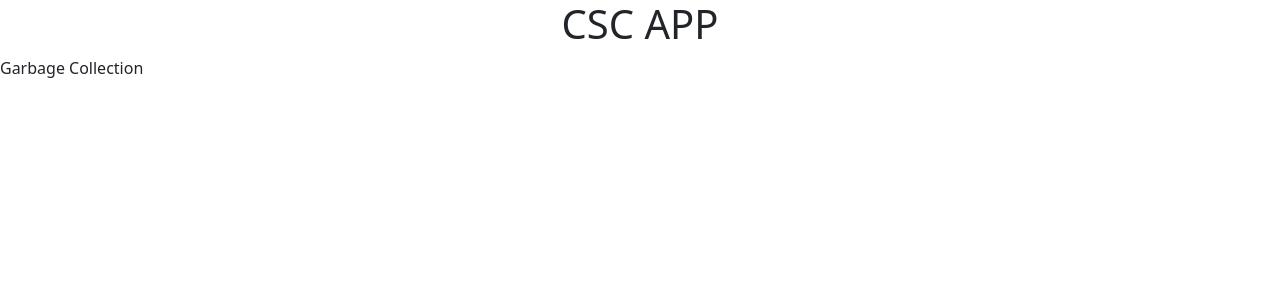
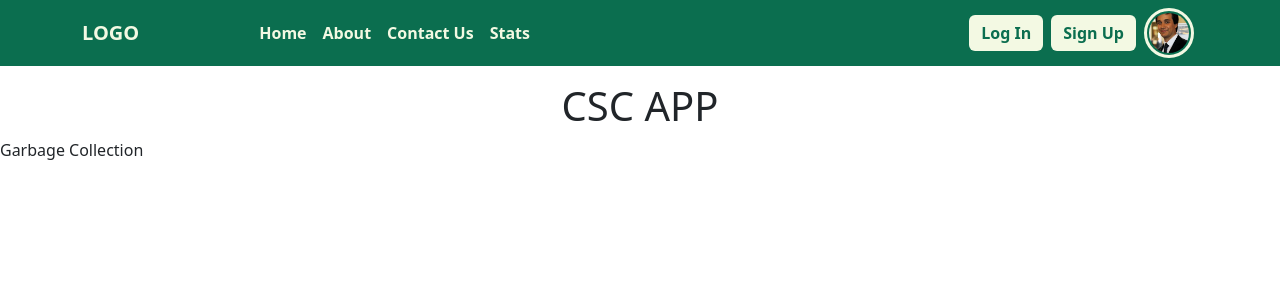
Before and after one commit to KhaledElbahr/community-scrap-collector, a React (Create React App) app: page / in a window 1280 px wide. Shown: the top 300 px of the page. Built offline with nearby package versions, Linux system fonts and the light colour scheme.

Commit message:
component : navbar

```diff
--- a/src/App.js
+++ b/src/App.js
@@ -1,8 +1,11 @@
+import React from 'react';
 import './App.css';
+import Home from './views/Home';
 
 function App() {
   return (
     <>
+    <Home />
     <h1 className="text-center">CSC APP</h1>
     <p>Garbage Collection</p>
     </>
--- /dev/null
+++ b/src/common/header/Header.css
@@ -0,0 +1,80 @@
+/* ---navbar common--- */
+.white-text{
+    color: #F3F9E3 !important;
+}
+.green-text{
+    color: #0b6e4f !important;
+}
+.white-bg{
+    background-color: #F3F9E3 !important;
+}
+.green-bg{
+    background-color: #0b6e4f !important;
+}
+/* ---user drop down--- */
+.user-info{
+    background-image: url('./person.jpg');
+    background-position:center;
+    background-size: cover;
+    width: 40px;
+    height: 40px;
+    border-radius: 50%;
+
+}
+.user-border{
+    padding: 2px;
+    border: 3px solid #F3F9E3;
+    border-radius: 50%;
+    height: fit-content;
+    width: fit-content;
+    transition: all 0.2s ease-in;
+}
+.user-border:hover{
+    border-color: #073B3A;
+}
+
+.dropdown-toggle::after {
+    content: "" !important;
+    opacity: 0 !important;
+}
+.dropdown-menu{
+    background-color: #0b6e4f !important;
+    border: 1px solid #F3F9E3 !important;
+    right: 0 !important;
+    left: auto !important;
+    -webkit-box-shadow: 0px 0px 3px 1px #0b6e4f;
+    -moz-box-shadow: 0px 0px 3px 1px #0b6e4f;
+    box-shadow: 0px 0px 3px 1px #0b6e4f;
+    margin-top: 15px !important;
+}
+.dropdown-divider{
+    background-color: #F3F9E3 !important;
+}
+.dropdown-item{
+    transition: all 0.2s ease-in !important;
+}
+.dropdown-item:hover {
+    background-color: #F3F9E3 !important;
+    color: #0b6e4f !important;
+}
+
+/* ---navlinks--- */
+.offcanvas{
+   width: 50% !important;
+}
+.nav-link{
+    transition: all 0.2s ease-in !important;
+}
+.nav-link:hover{
+    color: #DDB771 !important;
+}
+.nav-link.active{
+    color: #DDB771 !important;
+}
+.nav-btn{
+    transition: all 0.2s ease-in !important;
+}
+.nav-btn:hover{
+    background-color: #073B3A !important;
+    color: #F3F9E3 !important;
+}
--- a/src/common/header/Header.jsx
+++ b/src/common/header/Header.jsx
@@ -0,0 +1,97 @@
+import React from 'react'
+import Container from 'react-bootstrap/Container';
+import Nav from 'react-bootstrap/Nav';
+import Navbar from 'react-bootstrap/Navbar';
+import NavDropdown from 'react-bootstrap/NavDropdown'
+import Offcanvas from 'react-bootstrap/Offcanvas';
+import Button from 'react-bootstrap/esm/Button';
+import './Header.css';
+export default function Header() {
+  return (
+    <>
+    {['md'].map((expand) => (
+      <Navbar key={expand} expand={expand} className="mb-3 green-bg" >
+        <Container >
+          <Navbar.Brand href="#" className='white-text fw-semibold' >LOGO</Navbar.Brand>
+          <Navbar.Toggle aria-controls={`offcanvasNavbar-expand-${expand}`} className='white-bg'   />
+          <Navbar.Offcanvas
+            id={`offcanvasNavbar-expand-${expand}`}
+            aria-labelledby={`offcanvasNavbarLabel-expand-${expand}`}
+            placement="end"
+
+          >
+            <Offcanvas.Header closeButton className='green-bg'>
+              <Offcanvas.Title className='white-text fw-semibold' id={`offcanvasNavbarLabel-expand-${expand}`}>
+                Menu
+              </Offcanvas.Title>
+            </Offcanvas.Header>
+            <Offcanvas.Body className='green-bg'>
+              <Nav className=" justify-content-md-between align-items-md-center flex-grow-1 ps-md-5">
+                <div className=' d-flex flex-column flex-md-row justify-content-center ps-md-5'>
+                <Nav.Link href="#action1" className='white-text fw-semibold'>Home</Nav.Link>
+                <Nav.Link href="#action2" className='white-text fw-semibold'>About</Nav.Link>
+                <Nav.Link href="#action7" className='white-text fw-semibold'>Contact Us</Nav.Link>
+                <Nav.Link href="#action8" className='white-text fw-semibold'>Stats</Nav.Link>
+                </div>
+                <div className=' d-flex flex-column flex-md-row justify-content-center align-items-md-center'>
+                <Button
+
+            variant="primary"
+
+            className="nav-btn mx-md-1 d-block my-2 my-md-0 white-bg green-text fw-semibold border-0 shadow-none"
+
+
+
+          >
+
+            Log In
+
+          </Button>
+                <Button
+
+            variant="primary"
+
+            className="nav-btn mx-md-1 d-block my-2 my-md-0 white-bg green-text fw-semibold border-0 shadow-none"
+
+
+
+          >
+
+            Sign Up
+
+          </Button>
+               <div className='user-border mx-md-1 d-block my-2 my-md-0'>
+                <NavDropdown
+                  title=""
+                  className='user-info '
+                  id={`offcanvasNavbarDropdown-expand-${expand}`}
+                >
+                  <NavDropdown.Item href="#action4" className='white-text fw-semibold '>
+                    UserName
+                    <small className='d-block fw-light'>email</small>
+                  </NavDropdown.Item>
+                  <NavDropdown.Divider />
+                  <NavDropdown.Item href="#action5" className='white-text fw-semibold '>
+                    settings
+                  </NavDropdown.Item>
+                  <NavDropdown.Item href="#action5" className='white-text fw-semibold '>
+                    Dashboard
+                  </NavDropdown.Item>
+                  <NavDropdown.Item href="#action5" className='white-text fw-semibold '>
+                    News
+                  </NavDropdown.Item>
+                </NavDropdown>
+                </div>
+
+                </div>
+
+
+              </Nav>
+            </Offcanvas.Body>
+          </Navbar.Offcanvas>
+        </Container>
+      </Navbar>
+    ))}
+  </>
+  )
+}
--- a/src/views/Home.jsx
+++ b/src/views/Home.jsx
@@ -0,0 +1,8 @@
+import React from 'react'
+import Header from '../common/header/Header'
+
+export default function Home() {
+  return (
+    <Header />
+  )
+}
```
Also changed, not shown: src/common/header/person.jpg (added), src/componets/home/Home.jsx (deleted).
